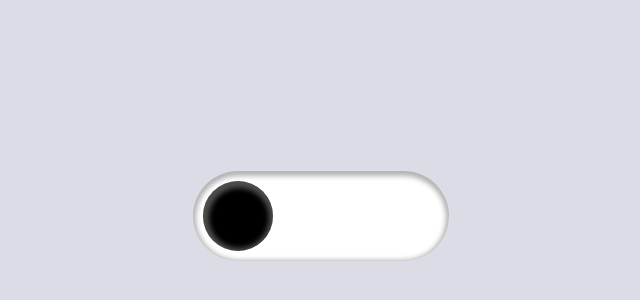
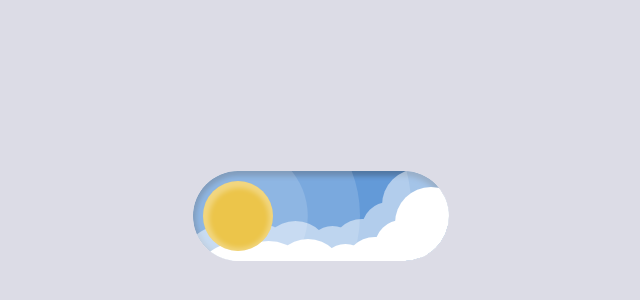
Before and after one commit to Carlos1006/Playground, a React (Vite) app: page /day_night_toggle in a window 1280 px wide. Shown: the part 184-484 px from the top of the page, without its empty margins (319-959 px from the left). Built offline with nearby package versions, Linux system fonts and the light colour scheme.

Commit message:
Se termina parte matutina del toggle

```diff
--- a/src/components/daynightToggle.tsx
+++ b/src/components/daynightToggle.tsx
@@ -1,20 +1,47 @@
+import { useState, FC } from 'react';
 import css from '../styles/daynightToggle.module.scss';
 
-const Cloud = () => {
+interface ICloud {
+    extra?: string;
+}
+
+const Cloud:FC<ICloud> = ({extra}:ICloud) => {
     return <>
-        <div className={css.cloud}>
-
+        <div className={`${css.clouds} ${extra}`}>
+            <div/>
+            <div/>
+            <div/>
+            <div/>
+            <div/>
+            <div/>
+            <div/>
         </div>
     </>
 }
 
 const DayNightToggle = () => {
 
+    const [isDay, setIsDay] = useState(true);
+
+    const toggleDayNight = () => {
+        setIsDay(prev=>!prev);
+    }
+
     return <>
-        <div className={css.toggle}>
+        <div className={`
+            ${css.toggle}
+            ${isDay ? css.day : css.night}
+        `} onClick={toggleDayNight}>
             <div className={css.circle}>
                 <div className={css.center}/>
             </div>
+            <div className={`${css.smallAura} ${css.circle}`}/>
+            <div className={`${css.middleAura} ${css.circle}`}/>
+            <div className={`${css.bigAura} ${css.circle}`}/>
+            <div className={css.background}>
+            </div>
+            <Cloud/>
+            <Cloud extra={css.backgrounClouds}/>
         </div>
     </>
 }
--- a/src/pages/page_00.tsx
+++ b/src/pages/page_00.tsx
@@ -4,8 +4,13 @@ import css from '../styles/page.module.scss';
 const Page_00 = () => {
 
   return <>
-    <div className={css.page}>
-      <CompleteOrder/>
+    <div className={css.page} style={{flexDirection:'column'}}>
+      <div className={css.link}>
+        <a href='/day_night_toggle'>Pagina 01</a>
+      </div>
+      <div className={css.link}>
+        <a href='/page_complete_order'>Pagina 02</a>
+      </div>
     </div>
   </>
 }
--- /dev/null
+++ b/src/pages/page_02.tsx
@@ -0,0 +1,14 @@
+import CompleteOrder from '../components/completeOrder';
+import css from '../styles/page.module.scss';
+
+const Page_02 = () => {
+
+  return <>
+    <div className={css.page}>
+      <CompleteOrder/>
+    </div>
+  </>
+}
+
+
+export default Page_02
--- a/src/styles/daynightToggle.module.scss
+++ b/src/styles/daynightToggle.module.scss
@@ -1,24 +1,38 @@
 $toggle_width: 20vw;
 $toggle_height: 7vw;
-$circle_difference: 1.5vw;
-$circle_side: calc(#{$toggle_height} - #{$circle_difference});
-$circle_margin: calc(#{$circle_difference} / 2);
+$difference: 1.5vw;
+$circle_side: calc(7vw - $difference);
+$margin: calc($difference / 2);
 
 .toggle {
-    width: 20vw;
-    height: 7vw;
+    width: $toggle_width;
+    height: $toggle_height;
     border-radius:100px;
-    background:white;
-    box-shadow:inset 0 2px 5px 3px rgba(0,0,0,0.3);
     cursor: pointer;
+    position:relative;
     user-select: none;
+    overflow: hidden;
+    .background {
+        width: $toggle_width;
+        height: $toggle_height;
+        border-radius:100px;
+        box-shadow:inset 0 2px 5px 3px rgba(0,0,0,0.3);
+        z-index:4;
+        position:absolute;
+        left:0;
+        top:0;
+        background:rgb(72, 136, 209);
+    }
     .circle {
         width: $circle_side;
         height: $circle_side;
+        margin: $margin;
         border-radius:50%;
-        background:rgb(0,0,0);
-        margin:$circle_margin;
-        position:relative;
+        position:absolute;
+        transition:all 0.5s ease-in-out;
+        background-color:rgb(236, 197, 74);
+        left:0;
+        z-index:15;
         .center {
             width: $circle_side;
             height: $circle_side;
@@ -27,4 +41,91 @@ $circle_margin: calc(#{$circle_difference} / 2);
             z-index:20;
         }
     }
+    .smallAura {
+        background:white;
+        opacity: 0.15;
+        z-index: 10;
+        transform:scale(2);
+        transition-delay:60ms;
+    }
+    .middleAura {
+        background:white;
+        opacity: 0.15;
+        z-index: 9;
+        transform:scale(3.5);
+        transition-delay:70ms;
+    }
+    .bigAura {
+        background:white;
+        opacity: 0.15;
+        z-index: 8;
+        transform:scale(5);
+        transition-delay:80ms;
+    }
+    .clouds {
+        width: $toggle_width;
+        height: $toggle_height;
+        border-radius:100px;
+        z-index:14;
+        position:absolute;
+        &.backgrounClouds {
+            z-index: 5;
+            top: -1.4vw;
+            opacity: 0.5;
+            left: -1vw;
+        }
+        >div {
+            border-radius:100px;
+            background:white;
+            position:absolute;
+            &:nth-child(1) {
+                bottom: -89%;
+                left: -1%;
+                height:$toggle_height * 1.1;
+                width:$toggle_height * 1.1;
+            }
+            &:nth-child(2) {
+                bottom: -78%;
+                left: 12%;
+                height:$toggle_height;
+                width:$toggle_height;
+            }
+            &:nth-child(3) {
+                bottom: -56%;
+                left: 31%;
+                height:$toggle_height * 0.8;
+                width:$toggle_height * 0.8;
+            }
+            &:nth-child(4) {
+                bottom: -36%;
+                left: 50%;
+                height:$toggle_height * 0.55;
+                width:$toggle_height * 0.55;
+            }
+            &:nth-child(5) {
+                bottom: -43%;
+                left: 59%;
+                height:$toggle_height * 0.7;
+                width:$toggle_height * 0.7;
+            }
+            &:nth-child(6) {
+                bottom: -14%;
+                left: 71%;
+                height:$toggle_height * 0.6;
+                width:$toggle_height * 0.6;
+            }
+            &:nth-child(7) {
+                bottom: 2%;
+                left: 79%;
+                height:$toggle_height * 0.8;
+                width:$toggle_height * 0.8;
+            }
+        }
+    }
+
+    &.night {
+        .circle {
+            left:calc(100% - #{$circle_side} - #{$margin} * 2) !important;
+        }
+    }
 }
--- a/src/styles/page.module.scss
+++ b/src/styles/page.module.scss
@@ -8,3 +8,8 @@
     justify-content:center;
     background-color:rgb(220,220,230);
 }
+.link {
+    font-family: 'Poppins';
+    font-size:2em;
+    text-decoration:none;
+}
```
Also changed, not shown: src/App.tsx (+7 -2 lines).
